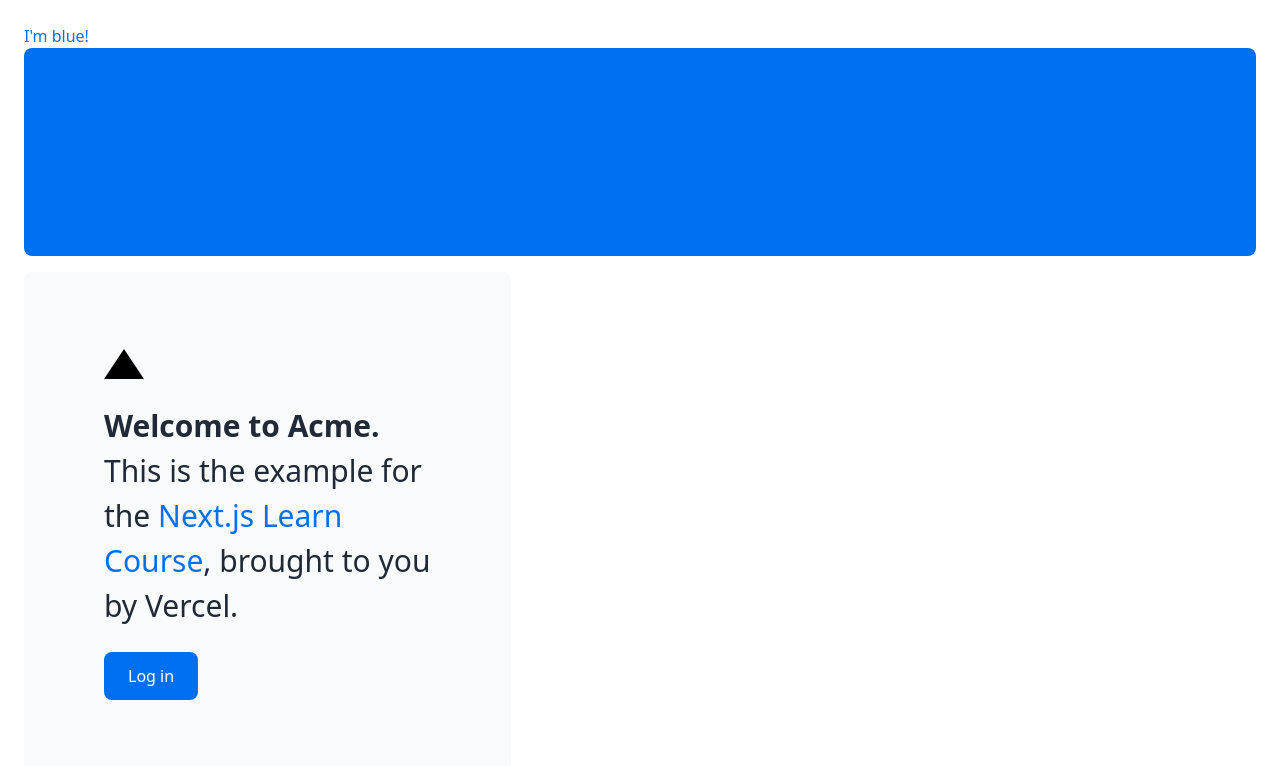
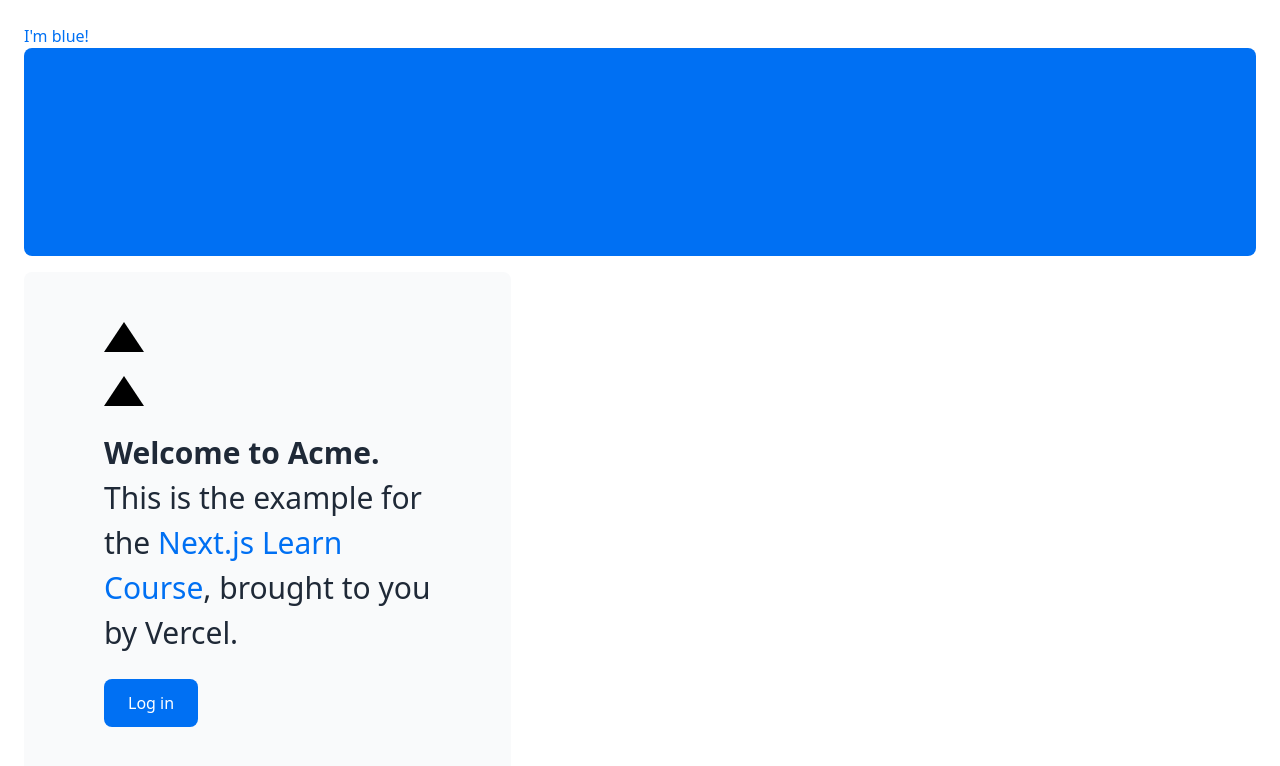
Before and after one commit to prkagrawal/animated-garbanzo, a Next.js app: page / in a window 1280 px wide. Shown: the top 766 px of the page. Built offline with nearby package versions, Linux system fonts and the light colour scheme.

Commit message:
home.modules.css

```diff
--- a/app/page.tsx
+++ b/app/page.tsx
@@ -1,4 +1,5 @@
 import AcmeLogo from '@/app/ui/acme-logo';
+import styles from '@/app/ui/home.module.css';
 
 import Link from 'next/link';
 export default function Page() {
@@ -10,6 +11,7 @@
       </div>
       <div className="mt-4 flex grow flex-col gap-4 md:flex-row">
         <div className="flex flex-col justify-center gap-6 rounded-lg bg-gray-50 px-6 py-10 md:w-2/5 md:px-20">
+	<div className={styles.shape}></div>
 	<div
 	  className="h-0 w-0 border-b-[30px] border-l-[20px] border-r-[20px] border-b-black border-l-transparent border-r-transparent"
 	/>
--- /dev/null
+++ b/app/ui/home.module.css
@@ -0,0 +1,7 @@
+.shape {
+  height: 0;
+  width: 0;
+  border-bottom: 30px solid black;
+  border-left: 20px solid transparent;
+  border-right: 20px solid transparent;
+}
```
